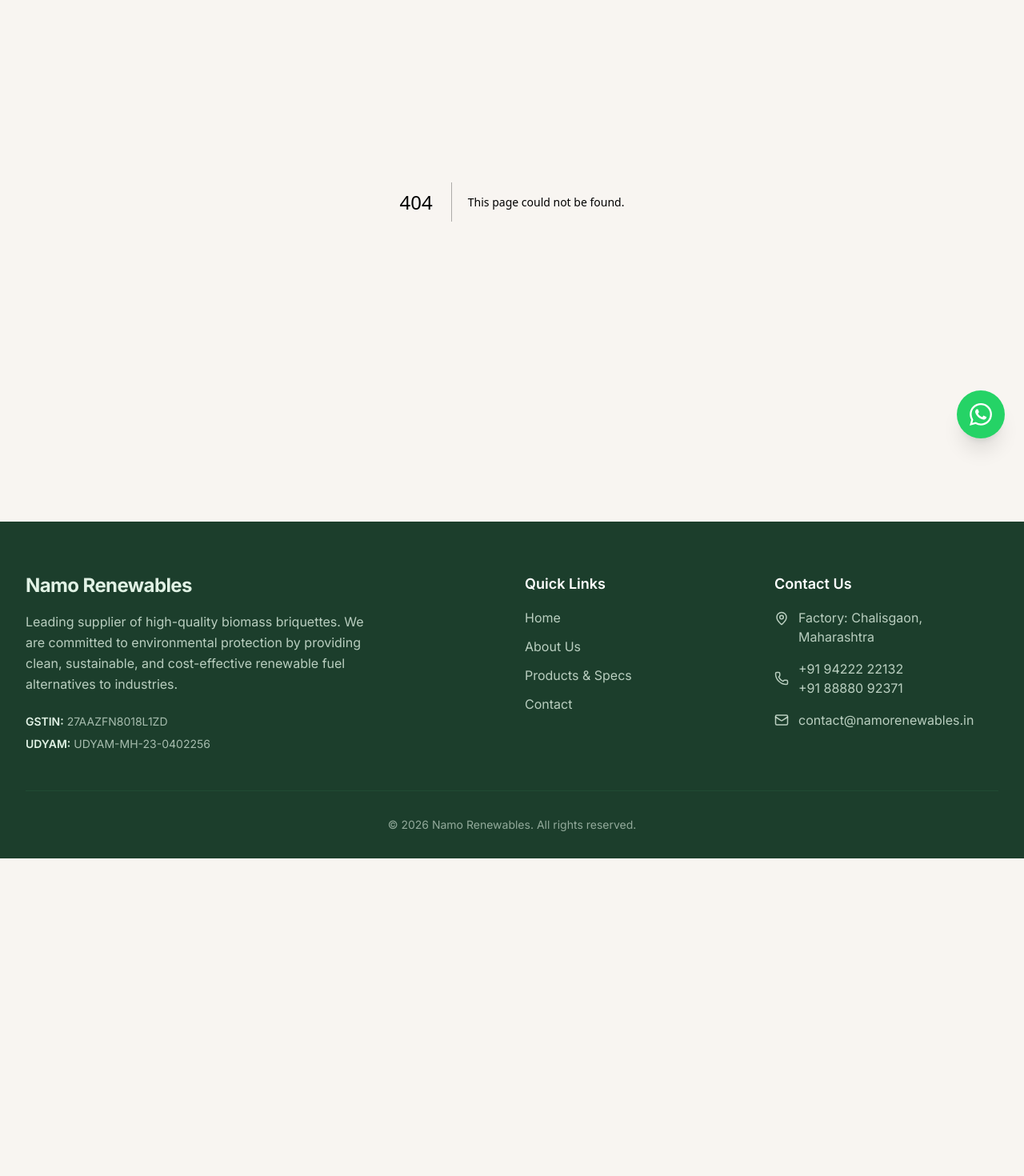
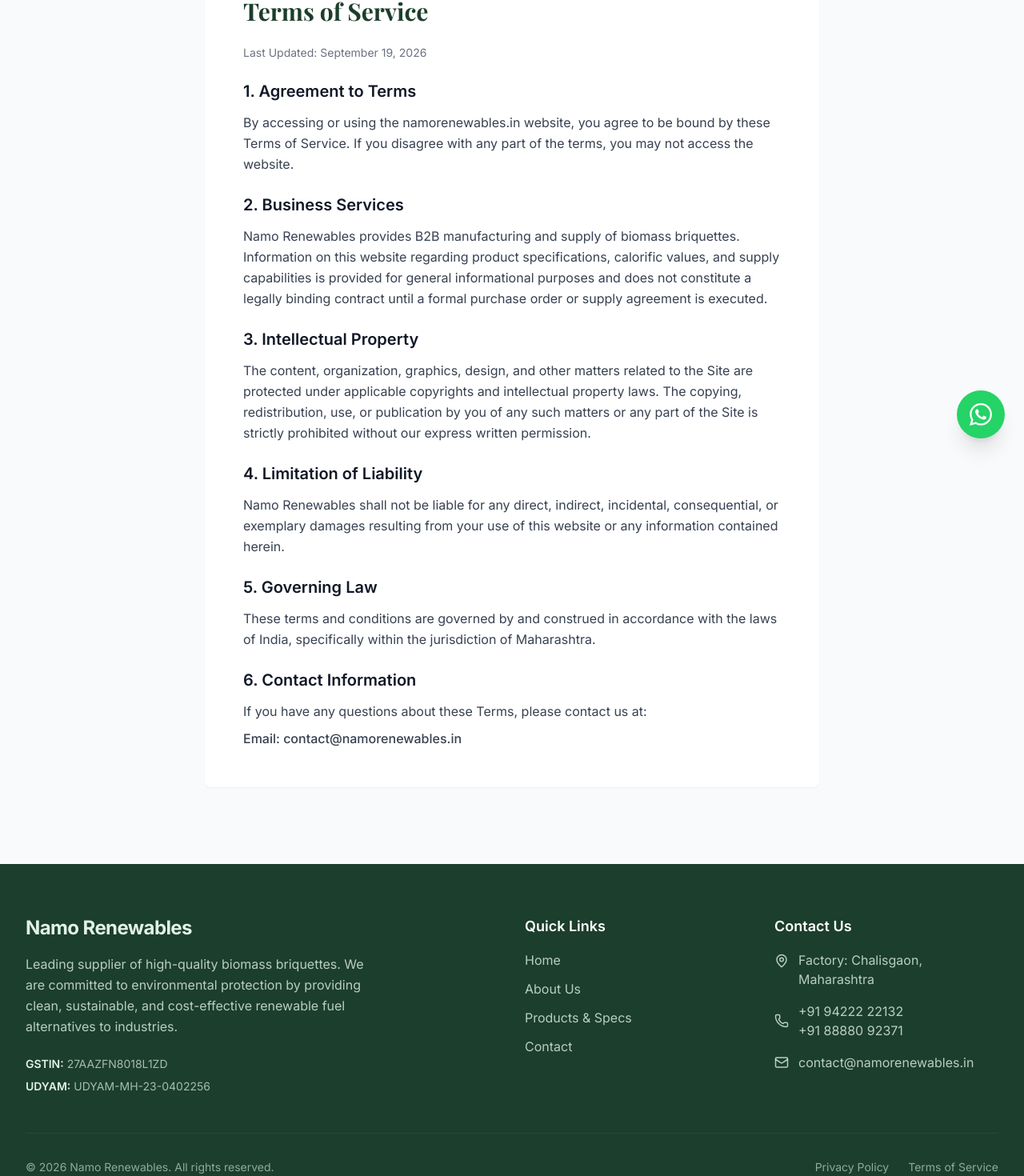
Before and after one commit to chhajedojas/namo-renewables, a Next.js app: page /terms in a window 1280 px wide. Before the commit this address had no page. Shown: the part 228-1698 px from the top of the page at 80% size. Before the commit the page ends 1301 px from the top, so only its background shows below. Built offline with nearby package versions, Linux system fonts and the light colour scheme; a web font is replaced by a local one.

Commit message:
Feat: Add Privacy Policy and Terms of Service legal pages

```diff
--- /dev/null
+++ b/src/app/privacy/page.tsx
@@ -0,0 +1,51 @@
+import type { Metadata } from "next";
+
+export const metadata: Metadata = {
+  title: "Privacy Policy | Namo Renewables",
+  description: "Privacy Policy for Namo Renewables. Learn how we collect, use, and protect your data.",
+};
+
+export default function PrivacyPolicy() {
+  return (
+    <div className="min-h-screen bg-gray-50 py-24 px-4 sm:px-6 lg:px-8">
+      <div className="max-w-3xl mx-auto bg-white p-8 md:p-12 shadow-sm rounded-lg">
+        <h1 className="text-3xl font-bold text-namo-green-900 mb-6 font-[family-name:var(--font-playfair)]">Privacy Policy</h1>
+        <div className="space-y-6 text-gray-700 leading-relaxed">
+          <p className="text-sm text-gray-500">Last Updated: September 19, 2026</p>
+
+          <section>
+            <h2 className="text-xl font-semibold text-gray-900 mb-3">1. Information We Collect</h2>
+            <p>At Namo Renewables, we collect basic contact information when you voluntarily submit it to us via email, phone, or WhatsApp inquiries. This may include your name, company name, email address, and phone number, strictly for the purpose of fulfilling your B2B supply requests and providing quotes.</p>
+          </section>
+
+          <section>
+            <h2 className="text-xl font-semibold text-gray-900 mb-3">2. How We Use Your Information</h2>
+            <p>We use your information exclusively to:</p>
+            <ul className="list-disc pl-5 mt-2 space-y-1">
+              <li>Respond to your product inquiries and requests for quotes.</li>
+              <li>Facilitate the manufacturing and delivery of biomass briquettes.</li>
+              <li>Maintain essential business communication regarding orders and logistics.</li>
+            </ul>
+          </section>
+
+          <section>
+            <h2 className="text-xl font-semibold text-gray-900 mb-3">3. Data Sharing and Security</h2>
+            <p>We do not sell, trade, or rent your personal or corporate information to third parties. We employ standard security measures to protect your data. However, please be aware that no transmission over the internet or email is 100% secure.</p>
+          </section>
+
+          <section>
+            <h2 className="text-xl font-semibold text-gray-900 mb-3">4. Analytics</h2>
+            <p>We use privacy-friendly analytics tools to monitor website traffic and improve user experience. This data is aggregated and does not identify individual visitors.</p>
+          </section>
+
+          <section>
+            <h2 className="text-xl font-semibold text-gray-900 mb-3">5. Contact Us</h2>
+            <p>If you have any questions about this Privacy Policy, please contact us at:</p>
+            <p className="mt-2 font-medium">Email: contact@namorenewables.in</p>
+            <p className="font-medium">Phone: +91 94222 22132</p>
+          </section>
+        </div>
+      </div>
+    </div>
+  );
+}
--- /dev/null
+++ b/src/app/terms/page.tsx
@@ -0,0 +1,50 @@
+import type { Metadata } from "next";
+
+export const metadata: Metadata = {
+  title: "Terms of Service | Namo Renewables",
+  description: "Terms of Service for Namo Renewables. Please read the terms governing the use of our website and services.",
+};
+
+export default function TermsOfService() {
+  return (
+    <div className="min-h-screen bg-gray-50 py-24 px-4 sm:px-6 lg:px-8">
+      <div className="max-w-3xl mx-auto bg-white p-8 md:p-12 shadow-sm rounded-lg">
+        <h1 className="text-3xl font-bold text-namo-green-900 mb-6 font-[family-name:var(--font-playfair)]">Terms of Service</h1>
+        <div className="space-y-6 text-gray-700 leading-relaxed">
+          <p className="text-sm text-gray-500">Last Updated: September 19, 2026</p>
+
+          <section>
+            <h2 className="text-xl font-semibold text-gray-900 mb-3">1. Agreement to Terms</h2>
+            <p>By accessing or using the namorenewables.in website, you agree to be bound by these Terms of Service. If you disagree with any part of the terms, you may not access the website.</p>
+          </section>
+
+          <section>
+            <h2 className="text-xl font-semibold text-gray-900 mb-3">2. Business Services</h2>
+            <p>Namo Renewables provides B2B manufacturing and supply of biomass briquettes. Information on this website regarding product specifications, calorific values, and supply capabilities is provided for general informational purposes and does not constitute a legally binding contract until a formal purchase order or supply agreement is executed.</p>
+          </section>
+
+          <section>
+            <h2 className="text-xl font-semibold text-gray-900 mb-3">3. Intellectual Property</h2>
+            <p>The content, organization, graphics, design, and other matters related to the Site are protected under applicable copyrights and intellectual property laws. The copying, redistribution, use, or publication by you of any such matters or any part of the Site is strictly prohibited without our express written permission.</p>
+          </section>
+
+          <section>
+            <h2 className="text-xl font-semibold text-gray-900 mb-3">4. Limitation of Liability</h2>
+            <p>Namo Renewables shall not be liable for any direct, indirect, incidental, consequential, or exemplary damages resulting from your use of this website or any information contained herein.</p>
+          </section>
+
+          <section>
+            <h2 className="text-xl font-semibold text-gray-900 mb-3">5. Governing Law</h2>
+            <p>These terms and conditions are governed by and construed in accordance with the laws of India, specifically within the jurisdiction of Maharashtra.</p>
+          </section>
+
+          <section>
+            <h2 className="text-xl font-semibold text-gray-900 mb-3">6. Contact Information</h2>
+            <p>If you have any questions about these Terms, please contact us at:</p>
+            <p className="mt-2 font-medium">Email: contact@namorenewables.in</p>
+          </section>
+        </div>
+      </div>
+    </div>
+  );
+}
--- a/src/components/Footer.tsx
+++ b/src/components/Footer.tsx
@@ -53,8 +53,12 @@
 
         </div>
 
-        <div className="border-t border-namo-green-800 mt-12 pt-8 text-center text-sm text-namo-green-100/60">
+        <div className="border-t border-namo-green-800 mt-12 pt-8 flex flex-col md:flex-row items-center justify-between gap-4 text-sm text-namo-green-100/60">
           <p>&copy; {new Date().getFullYear()} Namo Renewables. All rights reserved.</p>
+          <div className="flex items-center gap-6">
+            <Link href="/privacy" className="hover:text-white transition-colors">Privacy Policy</Link>
+            <Link href="/terms" className="hover:text-white transition-colors">Terms of Service</Link>
+          </div>
         </div>
       </div>
     </footer>
```
